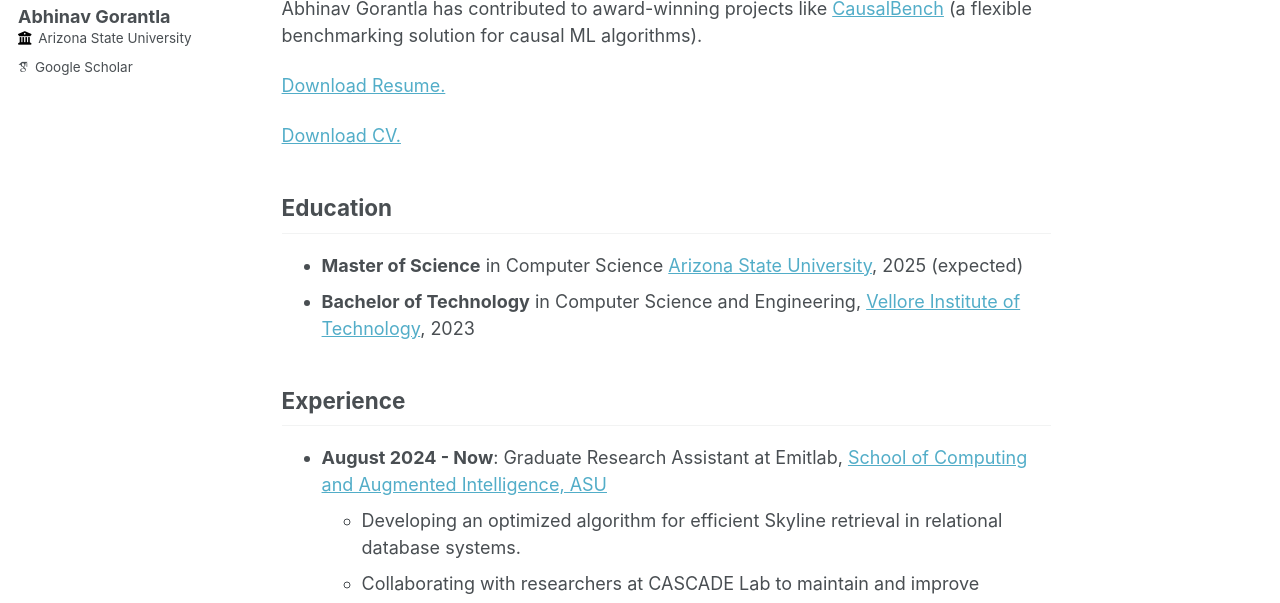
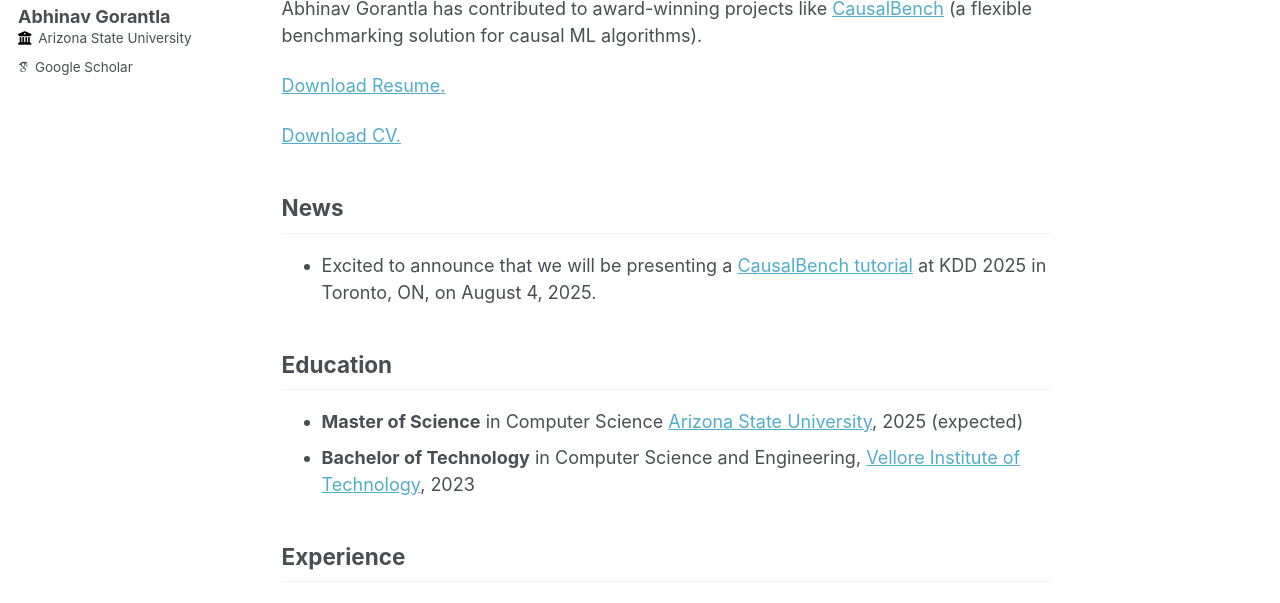
Before and after one commit to AbhinavGor/abhinavgor.github.io, a Jekyll site: the page built from _pages/about.md, in a window 1280 px wide and 900 px high, cut to the strip 297-900 px from the top of the window. Built offline with Jekyll 4.4.1, drawn with Linux system fonts in a browser that asks for light colours; some web fonts are replaced.

Commit message:
add news

```diff
--- a/_pages/about.md
+++ b/_pages/about.md
@@ -14,6 +14,9 @@ Abhinav Gorantla has contributed to award-winning projects like [CausalBench](ht
 [Download Resume.](/files/abhinav_resume.pdf){:target="_blank"}
 
 [Download CV.](/files/abhinav_cv.pdf){:target="_blank"}
+
+## News
+* Excited to announce that we will be presenting a [CausalBench tutorial](https://tutorial.causalbench.org) at KDD 2025 in Toronto, ON, on August 4, 2025.
 
 ## Education
 * **Master of Science** in Computer Science [Arizona State University](https://scai.engineering.asu.edu/), 2025 (expected)
```
